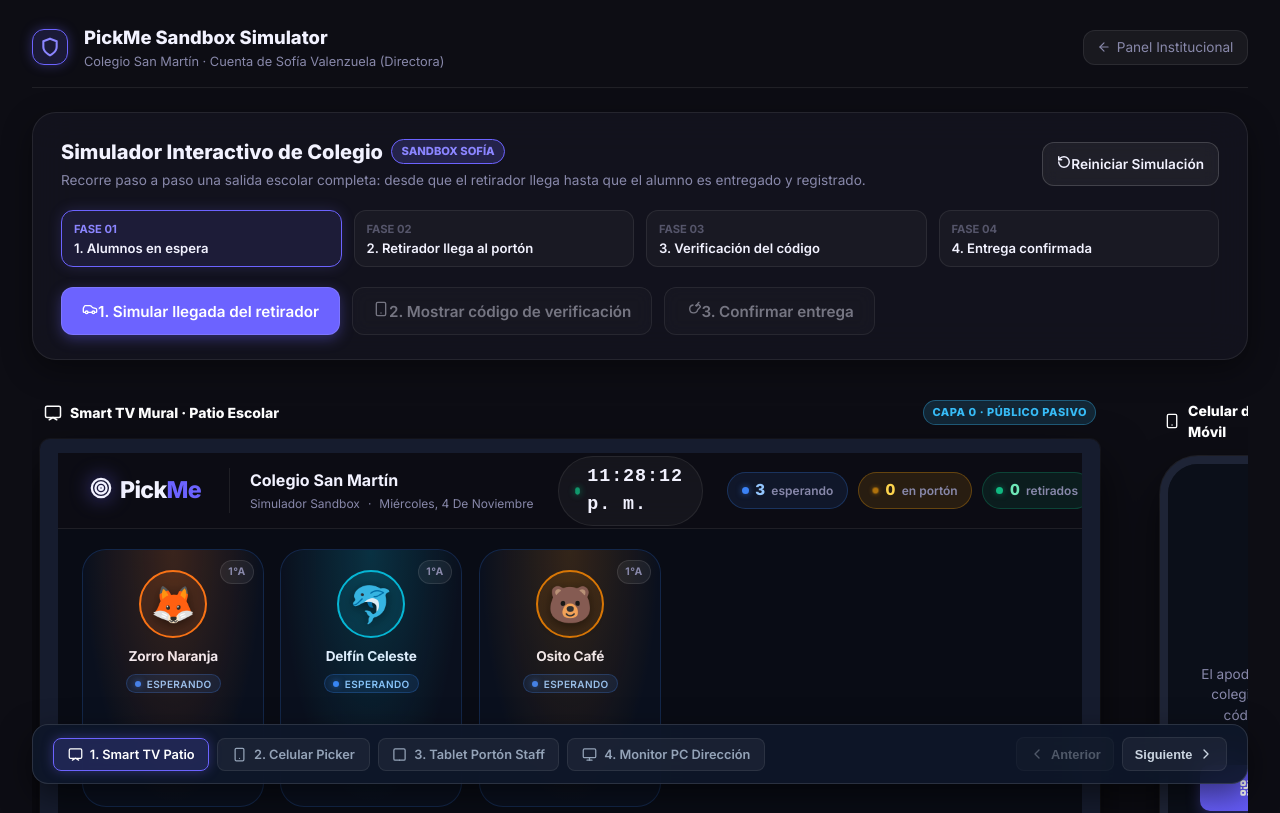
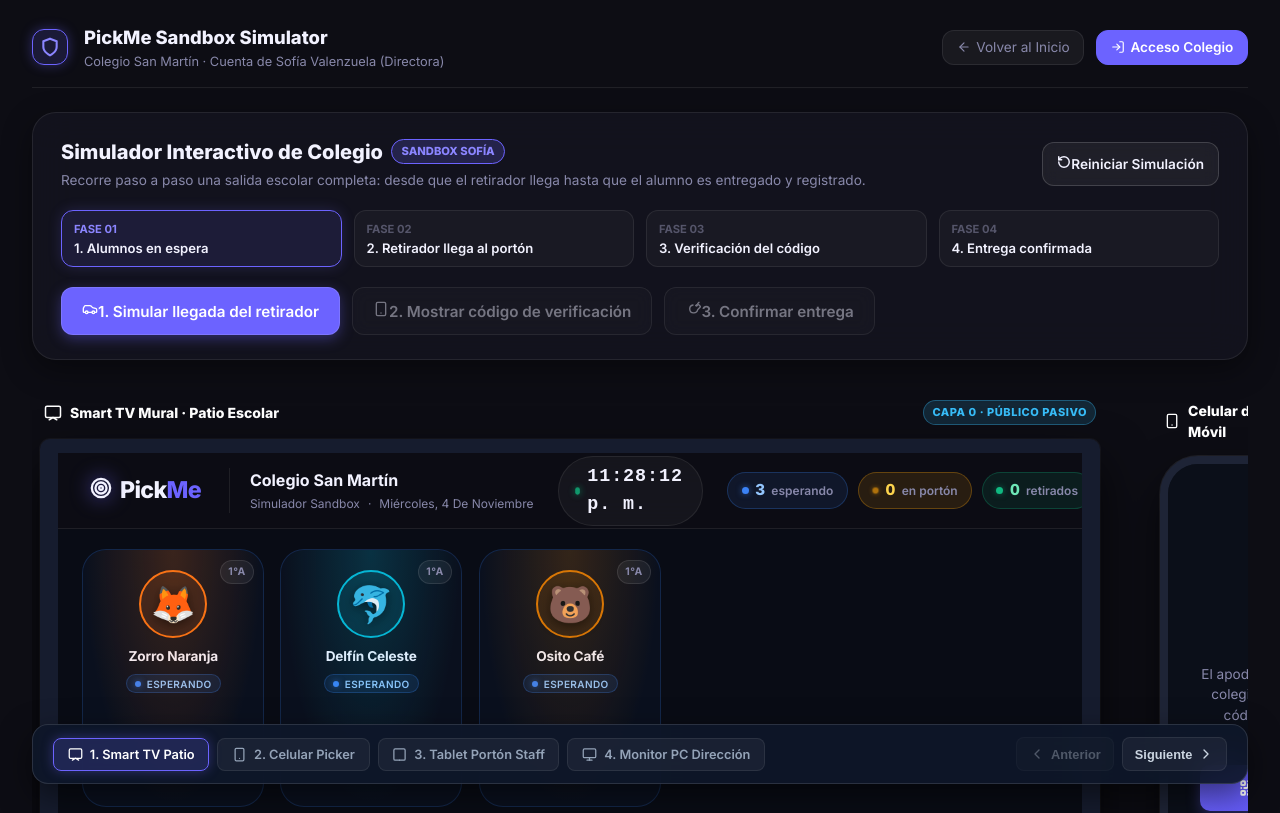
Before and after one commit to vandalit/pickme, a Next.js app: page /admin/simulador in a window 1280 px wide. Shown: the top 813 px of the page. Built offline with nearby package versions, Linux system fonts and the light colour scheme.

Commit message:
fix(simulator): desacoplar navegacion del simulador hacia dashboard interno reemplazando por retorno al home y acceso formal

```diff
--- a/src/app/admin/simulador/page.module.css
+++ b/src/app/admin/simulador/page.module.css
@@ -78,3 +78,23 @@
   background: rgba(255, 255, 255, 0.1);
   color: var(--color-text-primary);
 }
+
+.loginBtn {
+  display: inline-flex;
+  align-items: center;
+  gap: 0.35rem;
+  font-size: 0.85rem;
+  font-weight: 600;
+  color: #ffffff;
+  text-decoration: none;
+  padding: 0.4rem 0.85rem;
+  border-radius: var(--radius-md);
+  background: var(--color-brand);
+  border: 1px solid var(--color-brand);
+  transition: all var(--transition-fast);
+}
+
+.loginBtn:hover {
+  background: var(--color-brand-light);
+  transform: translateY(-1px);
+}
--- a/src/app/admin/simulador/page.tsx
+++ b/src/app/admin/simulador/page.tsx
@@ -29,12 +29,20 @@ export default function SimulatorPage() {
         </div>
 
         <div className={styles.navLinks}>
-          <Link href="/admin" className={styles.backLink}>
+          <Link href="/" className={styles.backLink}>
             <svg width="14" height="14" viewBox="0 0 24 24" fill="none" stroke="currentColor" strokeWidth="2" strokeLinecap="round" strokeLinejoin="round" aria-hidden="true">
               <line x1="19" y1="12" x2="5" y2="12" />
               <polyline points="12 19 5 12 12 5" />
             </svg>
-            Panel Institucional
+            Volver al Inicio
+          </Link>
+          <Link href="/auth/login" className={styles.loginBtn}>
+            <svg width="14" height="14" viewBox="0 0 24 24" fill="none" stroke="currentColor" strokeWidth="2" strokeLinecap="round" strokeLinejoin="round" aria-hidden="true">
+              <path d="M15 3h4a2 2 0 0 1 2 2v14a2 2 0 0 1-2 2h-4" />
+              <polyline points="10 17 15 12 10 7" />
+              <line x1="15" y1="12" x2="3" y2="12" />
+            </svg>
+            Acceso Colegio
           </Link>
         </div>
       </header>
```
